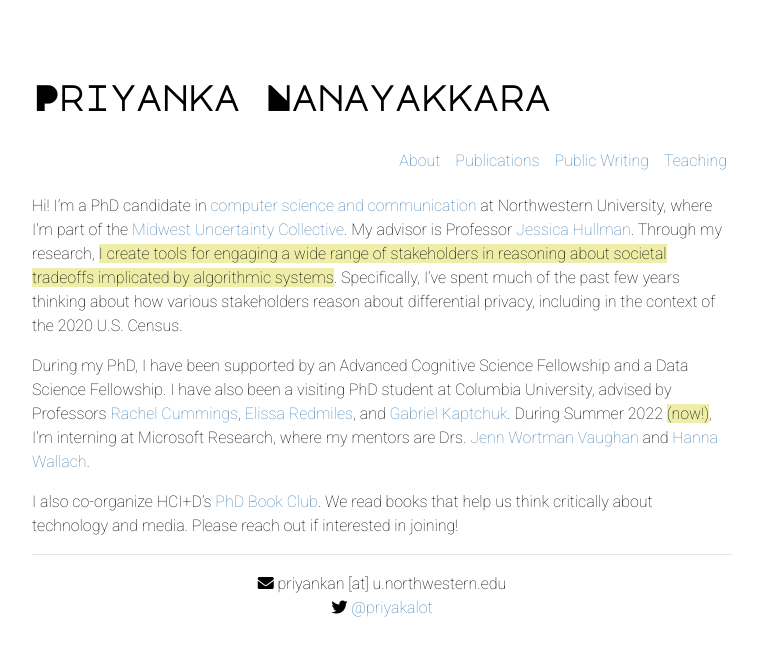
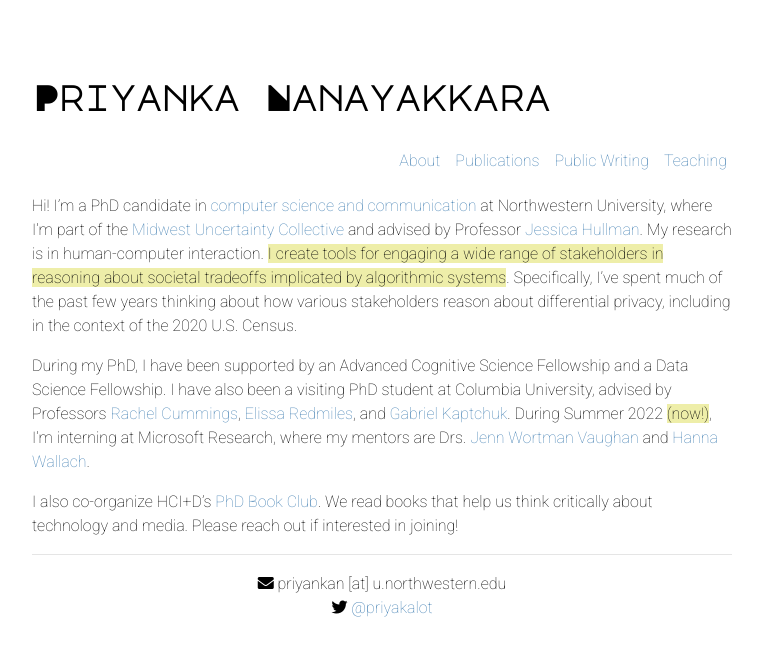
Before and after one commit to priyakalot/priyakalot.github.io, a Jekyll site: the page built from index.md, in a window 1280 px wide. Shown: the top 656 px of the page, without its empty margins (258-1020 px from the left). Built offline with Jekyll 4.4.1, drawn with Linux system fonts in a browser that asks for light colours; nearby versions of some CDN libraries.

Commit message:
Update index.md

```diff
--- a/index.md
+++ b/index.md
@@ -2,7 +2,7 @@
 layout: default
 ---
 
-Hi! I'm a PhD candidate in [computer science and communication](https://tsb.northwestern.edu/ "https://tsb.northwestern.edu/") at Northwestern University, where I'm part of the [Midwest Uncertainty Collective](https://mucollective.northwestern.edu/). My advisor is Professor [Jessica Hullman](http://users.eecs.northwestern.edu/~jhullman/). Through my research, <mark>I create tools for engaging a wide range of stakeholders in reasoning about societal tradeoffs implicated by algorithmic systems</mark>. Specifically, I've spent much of the past few years thinking about how various stakeholders reason about differential privacy, including in the context of the 2020 U.S. Census.
+Hi! I'm a PhD candidate in [computer science and communication](https://tsb.northwestern.edu/ "https://tsb.northwestern.edu/") at Northwestern University, where I'm part of the [Midwest Uncertainty Collective](https://mucollective.northwestern.edu/) and advised by Professor [Jessica Hullman](http://users.eecs.northwestern.edu/~jhullman/). My research is in human-computer interaction. <mark>I create tools for engaging a wide range of stakeholders in reasoning about societal tradeoffs implicated by algorithmic systems</mark>. Specifically, I've spent much of the past few years thinking about how various stakeholders reason about differential privacy, including in the context of the 2020 U.S. Census.
 
 During my PhD, I have been supported by an Advanced Cognitive Science Fellowship and a Data Science Fellowship. I have also been a visiting PhD student at Columbia University, advised by Professors [Rachel Cummings](https://www.engineering.columbia.edu/faculty/rachel-cummings), [Elissa Redmiles](https://elissaredmiles.com/), and [Gabriel Kaptchuk](https://cs-people.bu.edu/kaptchuk/). During Summer 2022 <mark>(now!)</mark>, I'm interning at Microsoft Research, where my mentors are Drs. [Jenn Wortman Vaughan](http://www.jennwv.com/) and [Hanna Wallach](http://dirichlet.net/).
 
```
